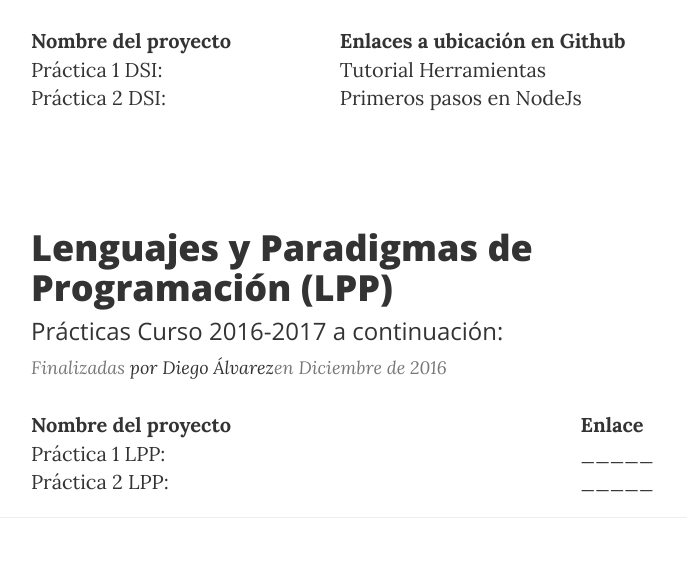
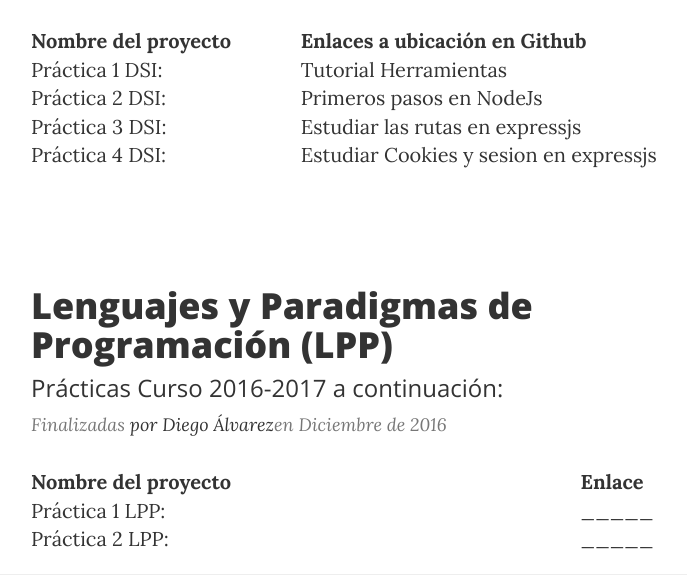
Before and after one commit to alu0100761252/alu0100761252.github.io, a website: page post.html in a window 1280 px wide. Shown: the part 832-1417 px from the top of the page, without its empty margins (234-921 px from the left). Drawn offline with nearby package versions, Linux system fonts and the light colour scheme.

Commit message:
añadidas p3 y p4 de DSI

```diff
--- a/post.html
+++ b/post.html
@@ -121,6 +121,14 @@
                     <tr>
                       <td>Práctica 2 DSI:</td>
                       <td class="onit"><a href="https://github.com/ULL-ESIT-DSI-1617/primeros-pasos-en-nodejs-alberto-carla-diego">Primeros pasos en NodeJs</a></td>
+                    </tr>
+                    <tr>
+                      <td>Práctica 3 DSI:</td>
+                      <td class="onit"><a href="https://github.com/ULL-ESIT-DSI-1617/estudiar-las-rutas-en-expressjs-alberto-diego">Estudiar las rutas en expressjs</a></td>
+                    </tr>
+                    <tr>
+                      <td>Práctica 4 DSI:</td>
+                      <td class="onit"><a href="https://github.com/ULL-ESIT-DSI-1617/estudiar-cookies-y-sessions-en-expressjs-diego-alberto-35l1">Estudiar Cookies y sesion en expressjs</a></td>
                     </tr>
                   </table>
                 </div>
```
